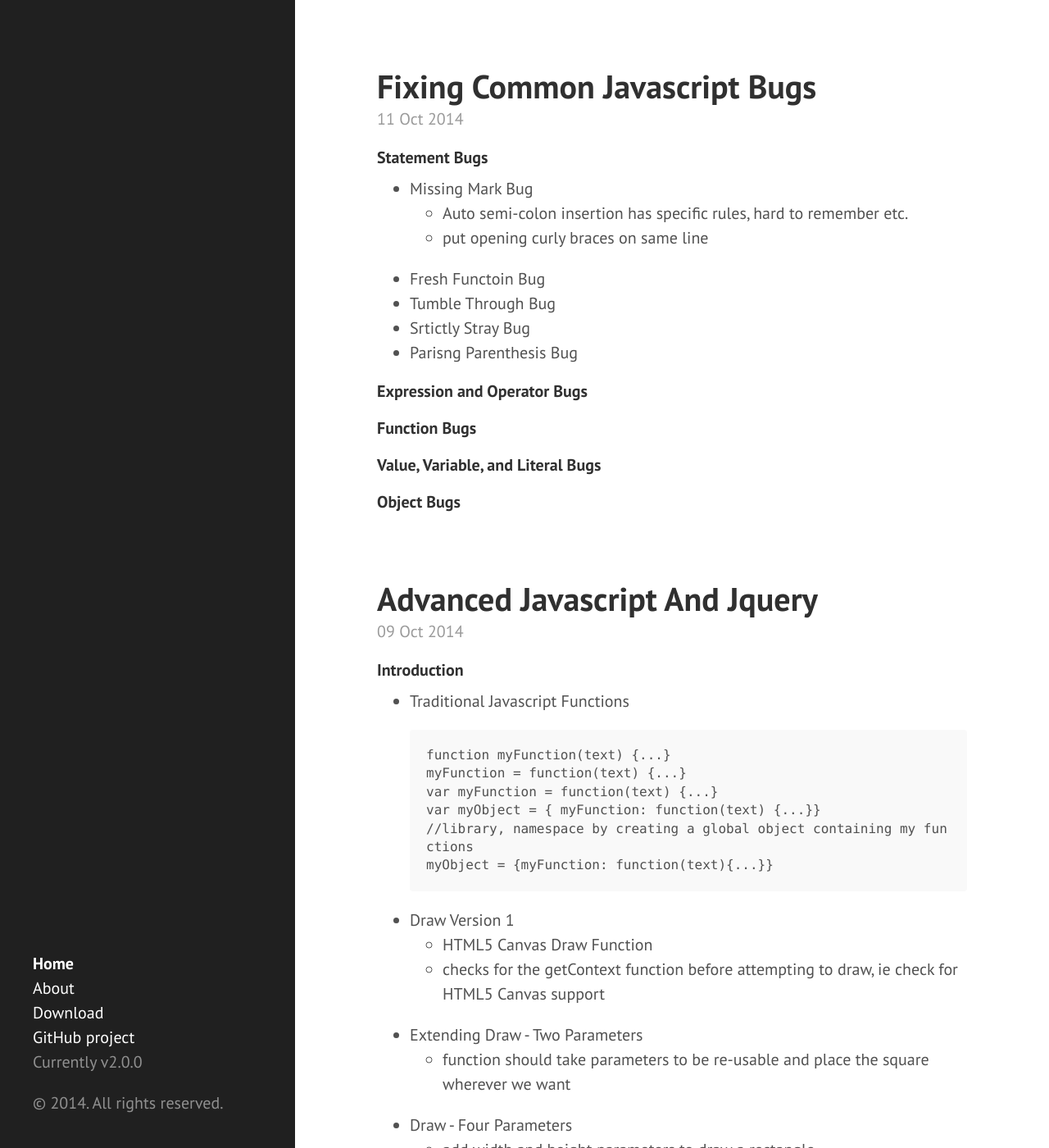
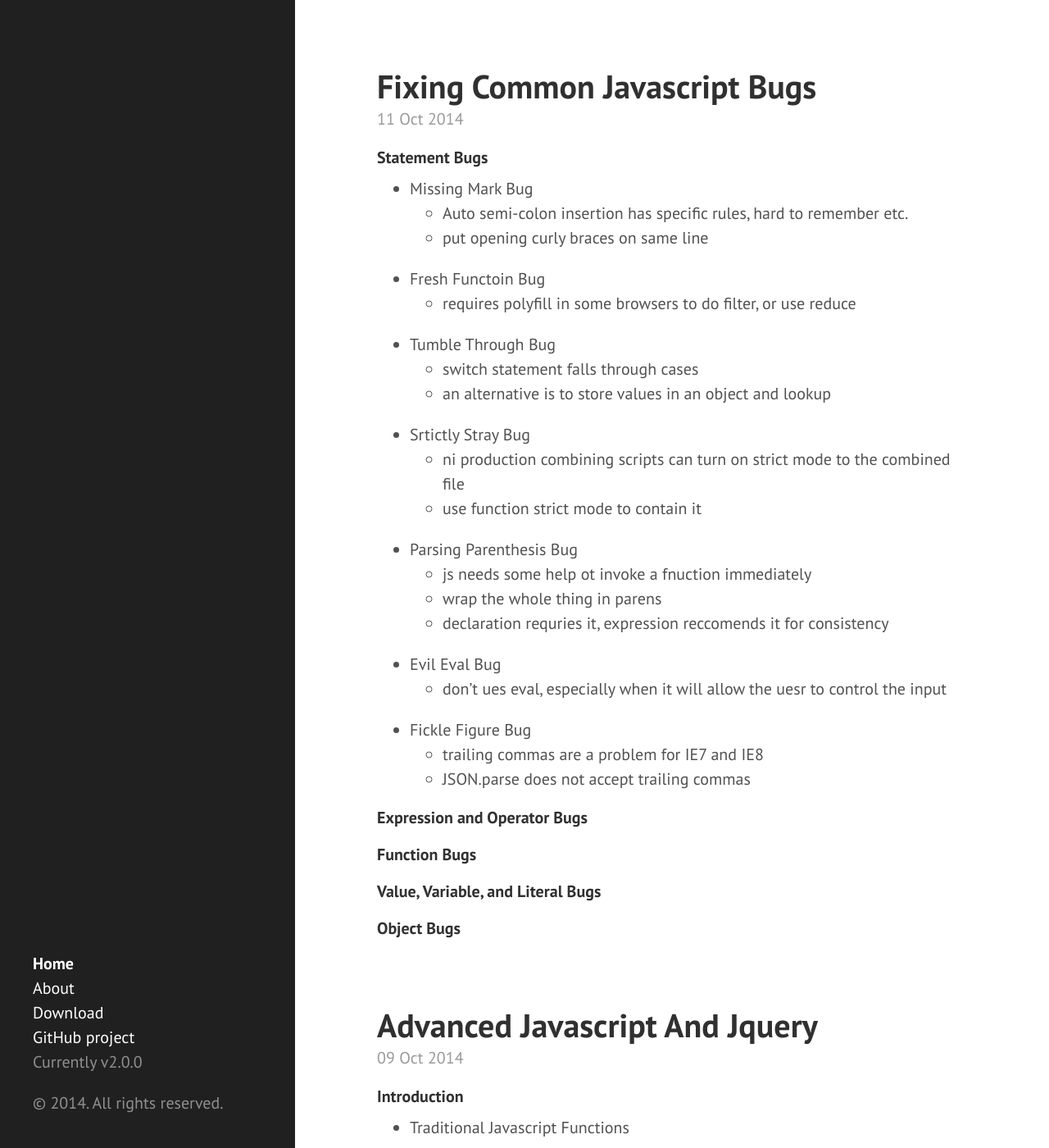
Before and after one commit to eneiand/eneiand.github.io, a Jekyll site: the page built from index.html, in a window 1280 px wide and 1400 px high. Shown: the whole window at 82% size. Built offline with Jekyll 4.4.1, drawn with Linux system fonts in a browser that asks for light colours; Markdown is read by kramdown in place of the engine named in the settings; the list of posts is cut into pages by our own code.

Commit message:
Update 2014-10-11-fixing-common-javascript-bugs.md

```diff
--- a/_posts/2014-10-11-fixing-common-javascript-bugs.md
+++ b/_posts/2014-10-11-fixing-common-javascript-bugs.md
@@ -3,9 +3,22 @@
   *  Auto semi-colon insertion has specific rules, hard to remember etc.
   *  put opening curly braces on same line
 * Fresh Functoin Bug
+  *  requires polyfill in some browsers to do filter, or use reduce
 * Tumble Through Bug
+  * switch statement falls through cases
+  * an alternative is to store values in an object and lookup
 * Srtictly Stray Bug
-* Parisng Parenthesis Bug
+  * ni production combining scripts can turn on strict mode to the combined file
+  * use function strict mode to contain it
+* Parsing Parenthesis Bug
+  *  js needs some help ot invoke a fnuction immediately
+  *  wrap the whole thing in parens
+  *  declaration requries it, expression reccomends it for consistency
+* Evil Eval Bug
+  * don't ues eval, especially when it will allow the uesr to control the input
+* Fickle Figure Bug
+  *  trailing commas are a problem for IE7 and IE8
+  *  JSON.parse does not accept trailing commas
 
 #### Expression and Operator Bugs
 
```
